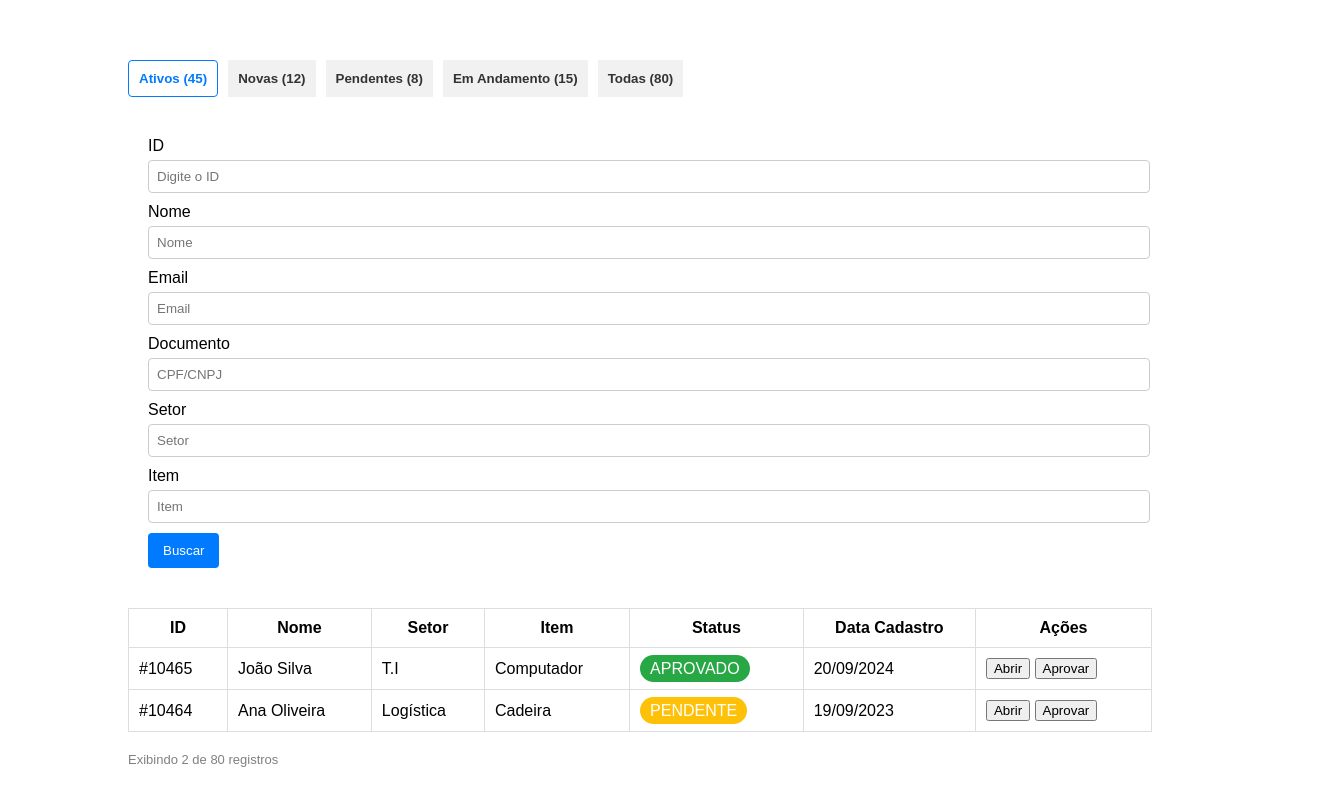
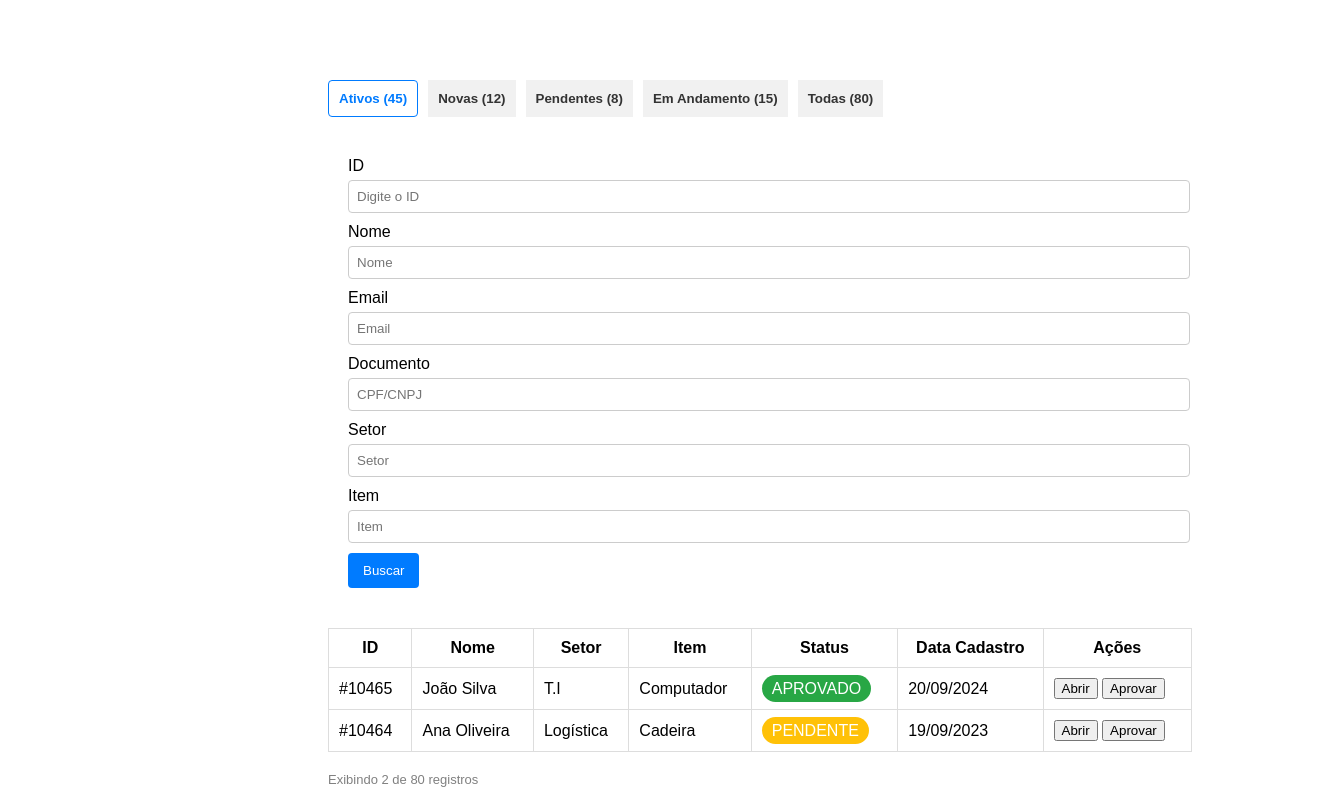
Before and after one commit to Pairon03/Integrador, a plain HTML site: page Integrador/index.html in a window 1280 px wide. Shown: the part 140-930 px from the top of the page, 1320 px wide, since content can reach past the window. Drawn offline with Linux system fonts and the light colour scheme.

Commit message:
Update styles.css

```diff
--- a/Integrador/styles.css
+++ b/Integrador/styles.css
@@ -2,6 +2,27 @@ body {
     font-family: Arial, sans-serif;
     margin: 0;
     padding: 0;
+}
+.header-bar {
+    display: flex;
+    align-items: center;
+}
+
+.sidebar {
+    width: 200px;
+    background-color: white; /* Cor da barra lateral */
+    height: 100vh;
+    position: fixed;
+}
+
+.main-content {
+    margin-left: 200px; /* Espaço para a barra lateral */
+    padding: 20px;
+    width: calc(100% - 200px);
+}
+
+.container-header {
+    padding-left: 20px; /* Espaçamento entre a barra e o conteúdo */
 }
 
 .container {
```
